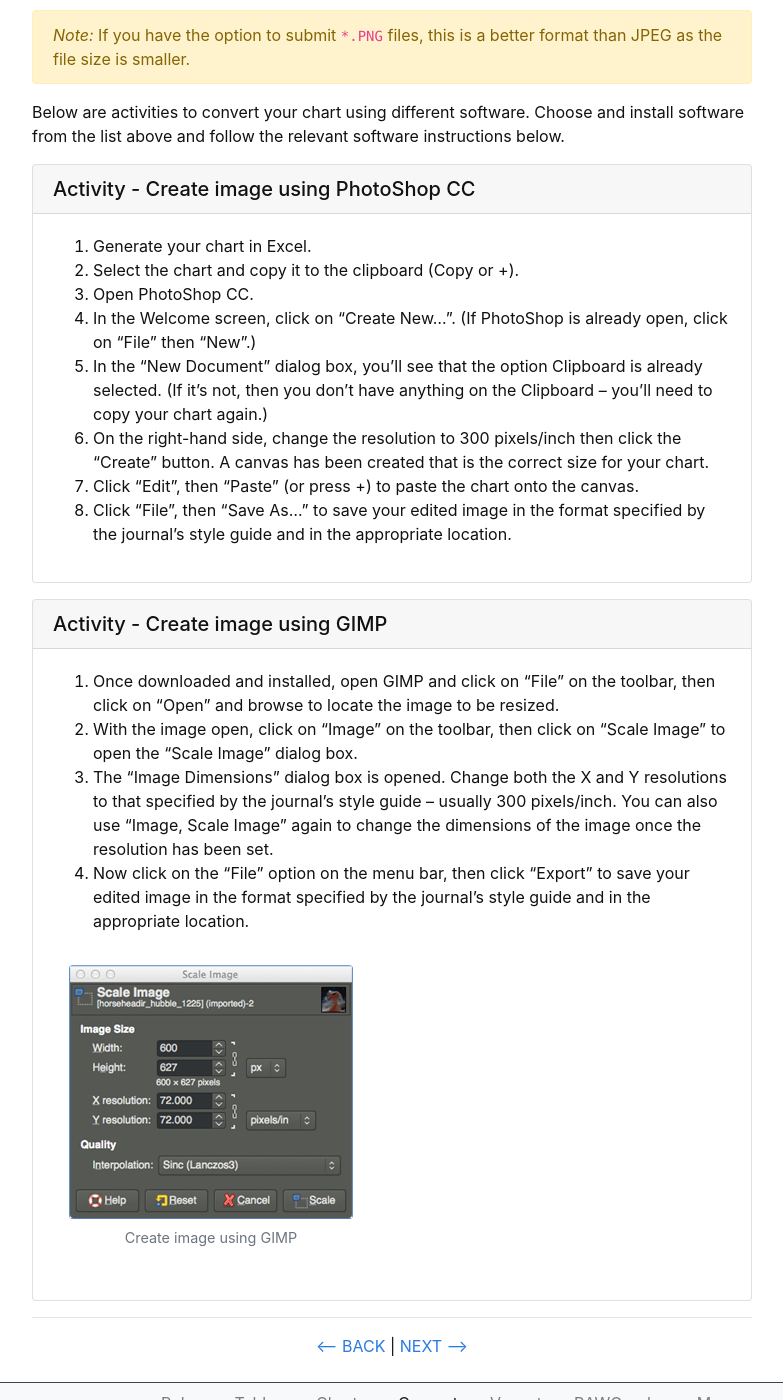
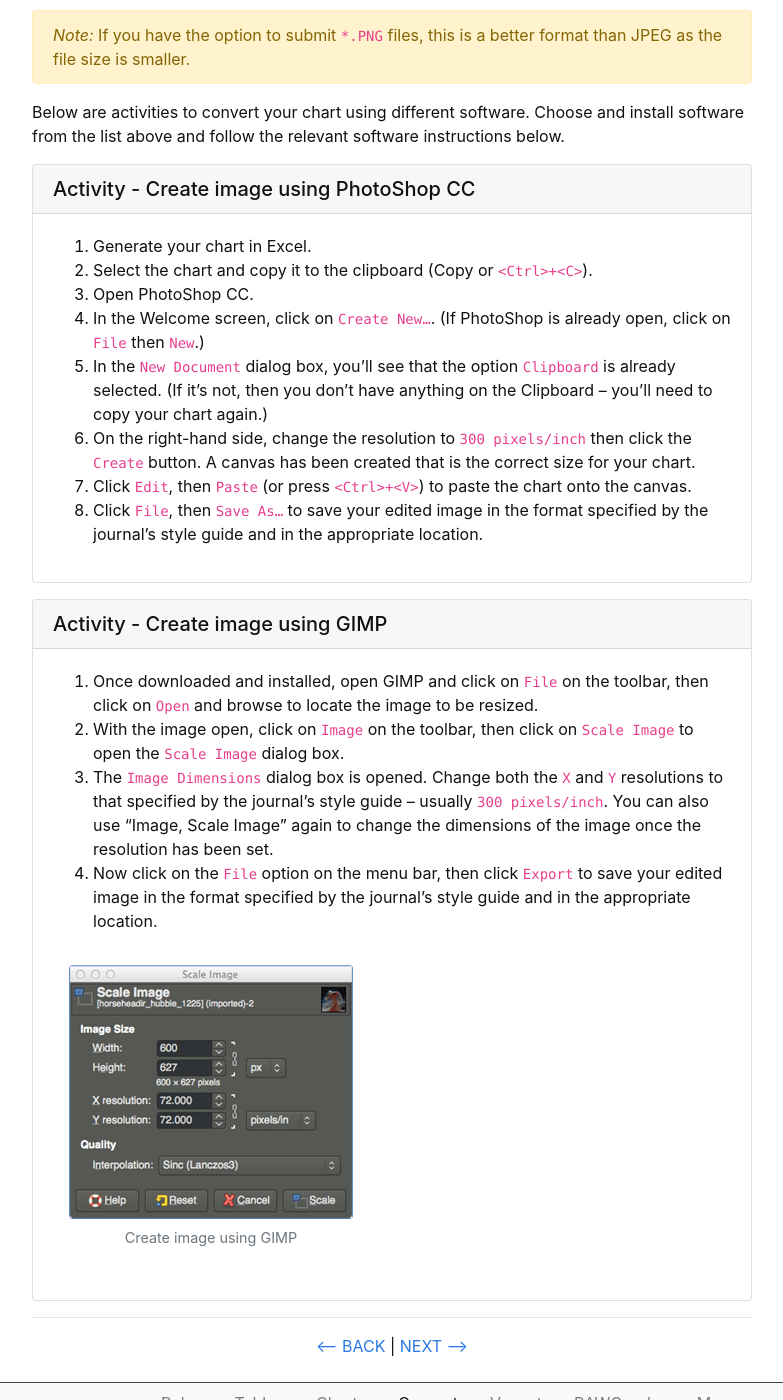
Before and after one commit to GULibrarySandbox/data-vis-basics, a Jekyll site: the page built from content/5-convert.md, in a window 1280 px wide and 1400 px high, scrolled down 1271 px. Shown: the whole window, without its empty margins (248-1031 px from the left). Built offline with Jekyll 4.4.1, drawn with Linux system fonts in a browser that asks for light colours.

Commit message:
Update 5-convert.md

```diff
--- a/content/5-convert.md
+++ b/content/5-convert.md
@@ -52,19 +52,19 @@ Below are activities to convert your chart using different software.  Choose and
 
 {% capture text %}
 1.	Generate your chart in Excel.
-2.	Select the chart and copy it to the clipboard (Copy or <Ctrl>+<C>).
+2.	Select the chart and copy it to the clipboard (Copy or `<Ctrl>+<C>`).
 3.	Open PhotoShop CC.
-4.	In the Welcome screen, click on “Create New…”.  (If PhotoShop is already open, click on “File” then “New”.)
-5.	In the “New Document” dialog box, you’ll see that the option Clipboard is already selected.  (If it’s not, then you don’t have anything on the Clipboard – you’ll need to copy your chart again.)
-6.	On the right-hand side, change the resolution to 300 pixels/inch then click the “Create” button.  A canvas has been created that is the correct size for your chart.
-7.	Click “Edit”, then “Paste” (or press <Ctrl>+<V>) to paste the chart onto the canvas.
-8.	Click “File”, then “Save As…” to save your edited image in the format specified by the journal’s style guide and in the appropriate location.{% endcapture %} {% include card.md header="Activity - Create image using PhotoShop CC" text=text %}
+4.	In the Welcome screen, click on `Create New…`.  (If PhotoShop is already open, click on `File` then `New`.)
+5.	In the `New Document` dialog box, you’ll see that the option `Clipboard` is already selected.  (If it’s not, then you don’t have anything on the Clipboard – you’ll need to copy your chart again.)
+6.	On the right-hand side, change the resolution to `300 pixels/inch` then click the `Create` button.  A canvas has been created that is the correct size for your chart.
+7.	Click `Edit`, then `Paste` (or press `<Ctrl>+<V>`) to paste the chart onto the canvas.
+8.	Click `File`, then `Save As…` to save your edited image in the format specified by the journal’s style guide and in the appropriate location.{% endcapture %} {% include card.md header="Activity - Create image using PhotoShop CC" text=text %}
 
 {% capture text %}
-1.	Once downloaded and installed, open GIMP and click on “File” on the toolbar, then click on “Open” and browse to locate the image to be resized.
-2.	With the image open, click on “Image” on the toolbar, then click on “Scale Image” to open the “Scale Image” dialog box.
-3.  The “Image Dimensions” dialog box is opened.  Change both the X and Y resolutions to that specified by the journal’s style guide – usually 300 pixels/inch.  You can also use “Image, Scale Image” again to change the dimensions of the image once the resolution has been set.
-4.  Now click on the “File” option on the menu bar, then click “Export” to save your edited image in the format specified by the journal’s style guide and in the appropriate location.
+1.	Once downloaded and installed, open GIMP and click on `File` on the toolbar, then click on `Open` and browse to locate the image to be resized.
+2.	With the image open, click on `Image` on the toolbar, then click on `Scale Image` to open the `Scale Image` dialog box.
+3.  The `Image Dimensions` dialog box is opened.  Change both the `X` and `Y` resolutions to that specified by the journal’s style guide – usually `300 pixels/inch`.  You can also use “Image, Scale Image” again to change the dimensions of the image once the resolution has been set.
+4.  Now click on the `File` option on the menu bar, then click `Export` to save your edited image in the format specified by the journal’s style guide and in the appropriate location.
 {% include figure.html img="GIMP.png" alt="GIMP software" caption="Create image using GIMP" width="100%" %}{% endcapture %} {% include card.md header="Activity - Create image using GIMP" text=text %}
 
 -----
```
